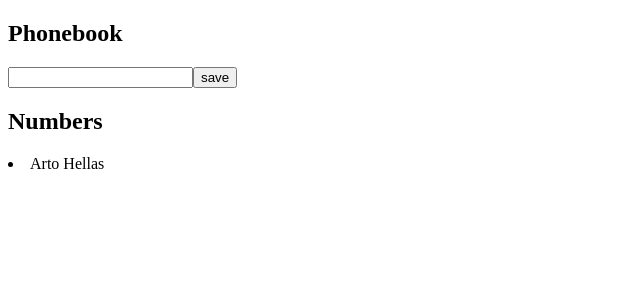
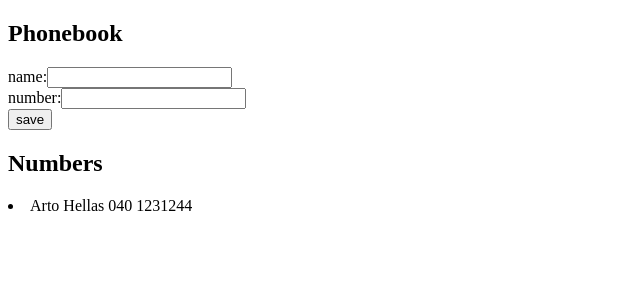
Before and after one commit to TeekkariTeemu/fullstack, a React (Create React App) app in the folder Osa2/puhelinluettelo/: page / in a window 1280 px wide. Shown: the top 300 px of the page, without its empty margins (0-640 px from the left). Built offline with nearby package versions, Linux system fonts and the light colour scheme.

Commit message:
2.8 tehty

```diff
--- a/Osa2/puhelinluettelo/src/App.js
+++ b/Osa2/puhelinluettelo/src/App.js
@@ -2,16 +2,17 @@ import { useState } from 'react'
 
 const Name = (props) => {
   return (
-    <li>{props.name}</li>
+    <li>{props.name} {props.number}</li>
   )
 }
 
 
 const App = () => {
   const [persons, setPersons] = useState([
-    { name: 'Arto Hellas', id: 1}
+    { name: 'Arto Hellas', number:'040 1231244', id: 1}
   ])
   const [newName, setNewName] = useState('')
+  const [newNumber, setNewNumber] = useState('')
 
   const addName = (event) => {
     event.preventDefault()
@@ -19,29 +20,45 @@ const App = () => {
     if (names.includes(newName)){alert(`${newName} is already added to phonebook`)}
     else{const nameObject = {
       name: newName,
-      id: persons.length + 1
+      id: persons.length + 1,
+      number: newNumber
     }
     setPersons(persons.concat(nameObject))
     }
     setNewName('')
+    setNewNumber('')
   }
 
   const handleNameChange = (event) => {
     setNewName(event.target.value)
   }
+  const handleNumberChange = (event) => {
+    setNewNumber(event.target.value)
+  }
   return (
     <div>
       <h2>Phonebook</h2>
       <form onSubmit={addName}>
-      <input
+      <div>
+        name:
+        <input
           value={newName}
           onChange={handleNameChange}
         />
-        <button type="submit">save</button>
+        </div>
+        <div
+        >number:
+        <input
+        value={newNumber}
+        onChange={handleNumberChange}
+        />
+        </div>
+        <div><button type="submit">save</button></div>
+
       </form>
       <h2>Numbers</h2>
       {persons.map(x =>
-          <Name key={x.id} name={x.name} />
+          <Name key={x.id} name={x.name} number={x.number}/>
         )}
     </div>
   )
```
